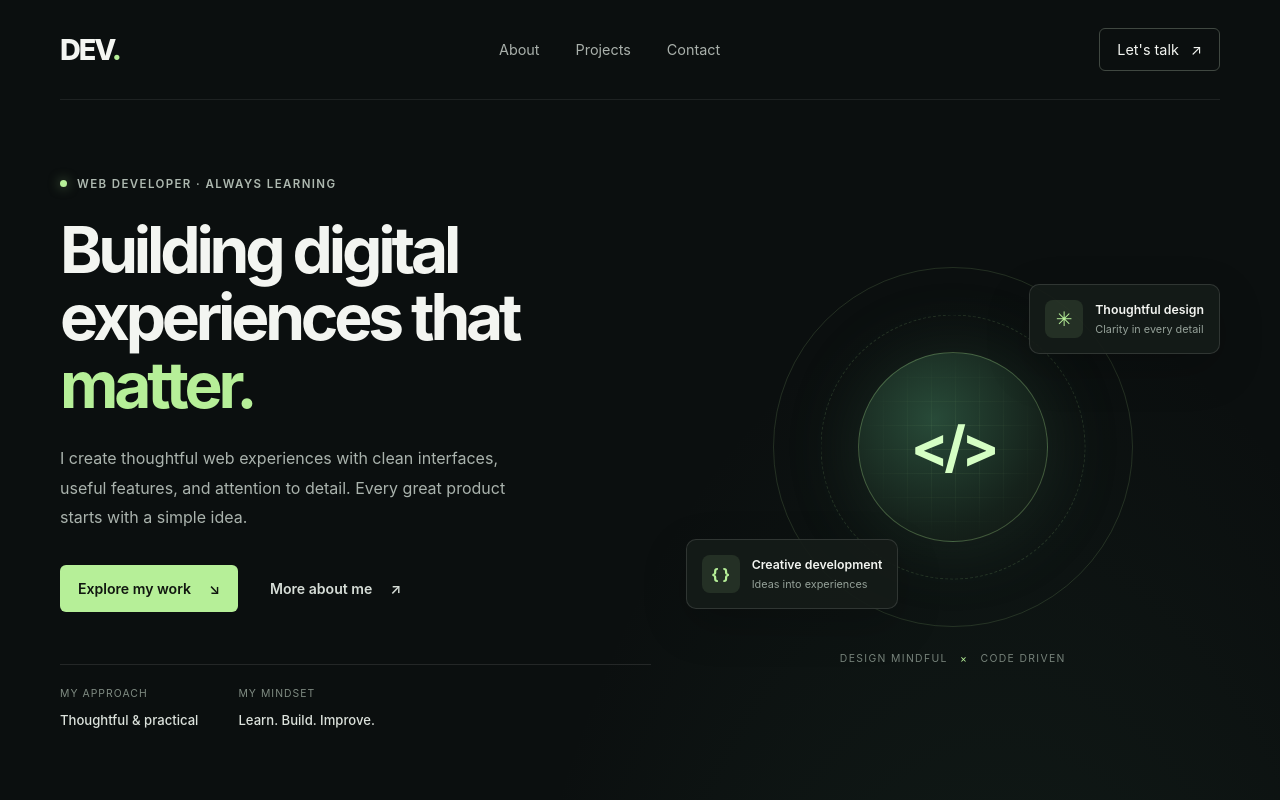
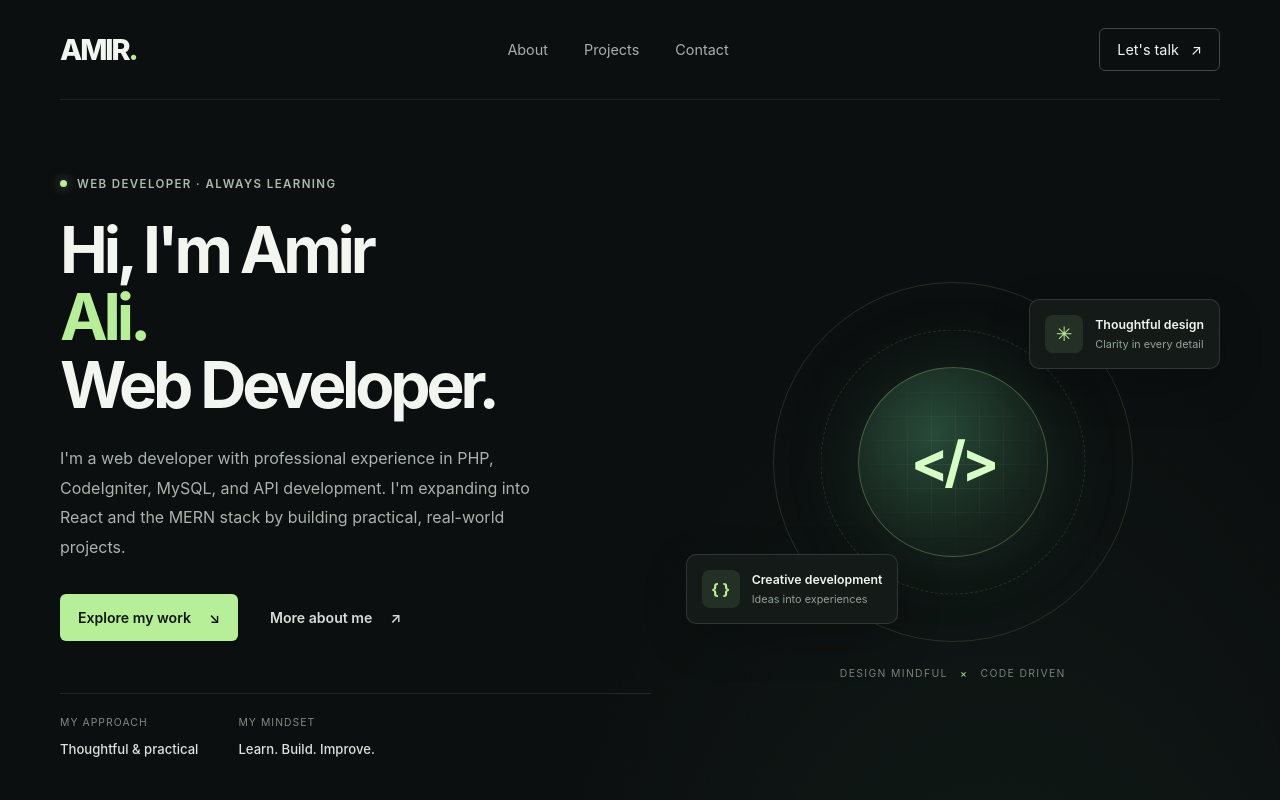
Before and after one commit to amir25121995/developer-portfolio, a React (Vite) app: page / in a window 1280 px wide. Shown: the top 800 px of the page. Built offline with nearby package versions, Linux system fonts and the light colour scheme.

Commit message:
Personalize portfolio with name and introduction

```diff
--- a/src/App.jsx
+++ b/src/App.jsx
@@ -5,7 +5,7 @@ function App() {
     <main className="site-shell" id="home">
       <nav className="navbar">
         <a className="brand" href="#home">
-          DEV<span>.</span>
+          AMIR<span>.</span>
         </a>
 
         <div className="nav-links">
@@ -27,17 +27,18 @@ function App() {
           </p>
 
           <h1>
-            Building digital
+            Hi, I'm Amir
             <br />
-            experiences that
+            <span>Ali.</span>
             <br />
-            <span>matter.</span>
+            Web Developer.
           </h1>
 
           <p className="hero-description">
-            I create thoughtful web experiences with clean
-            interfaces, useful features, and attention to detail.
-            Every great product starts with a simple idea.
+            I'm a web developer with professional experience in PHP,
+            CodeIgniter, MySQL, and API development. I'm expanding
+            into React and the MERN stack by building practical,
+            real-world projects.
           </p>
 
           <div className="hero-actions">
@@ -350,7 +351,7 @@ function App() {
 
         <footer className="site-footer">
           <a className="brand" href="#home">
-            DEV<span>.</span>
+            AMIR<span>.</span>
           </a>
 
           <p>Designed with purpose. Built with code.</p>
```
